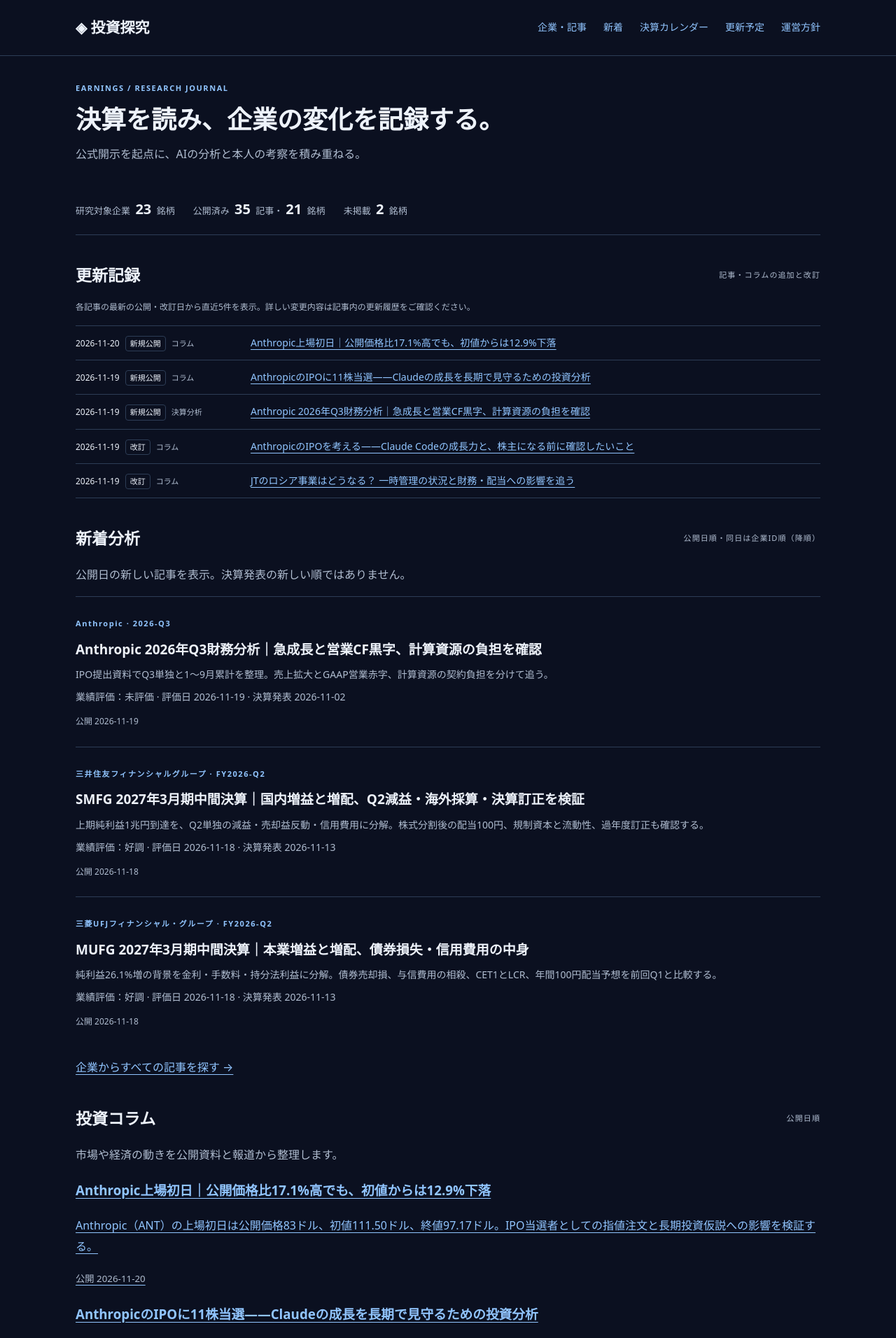
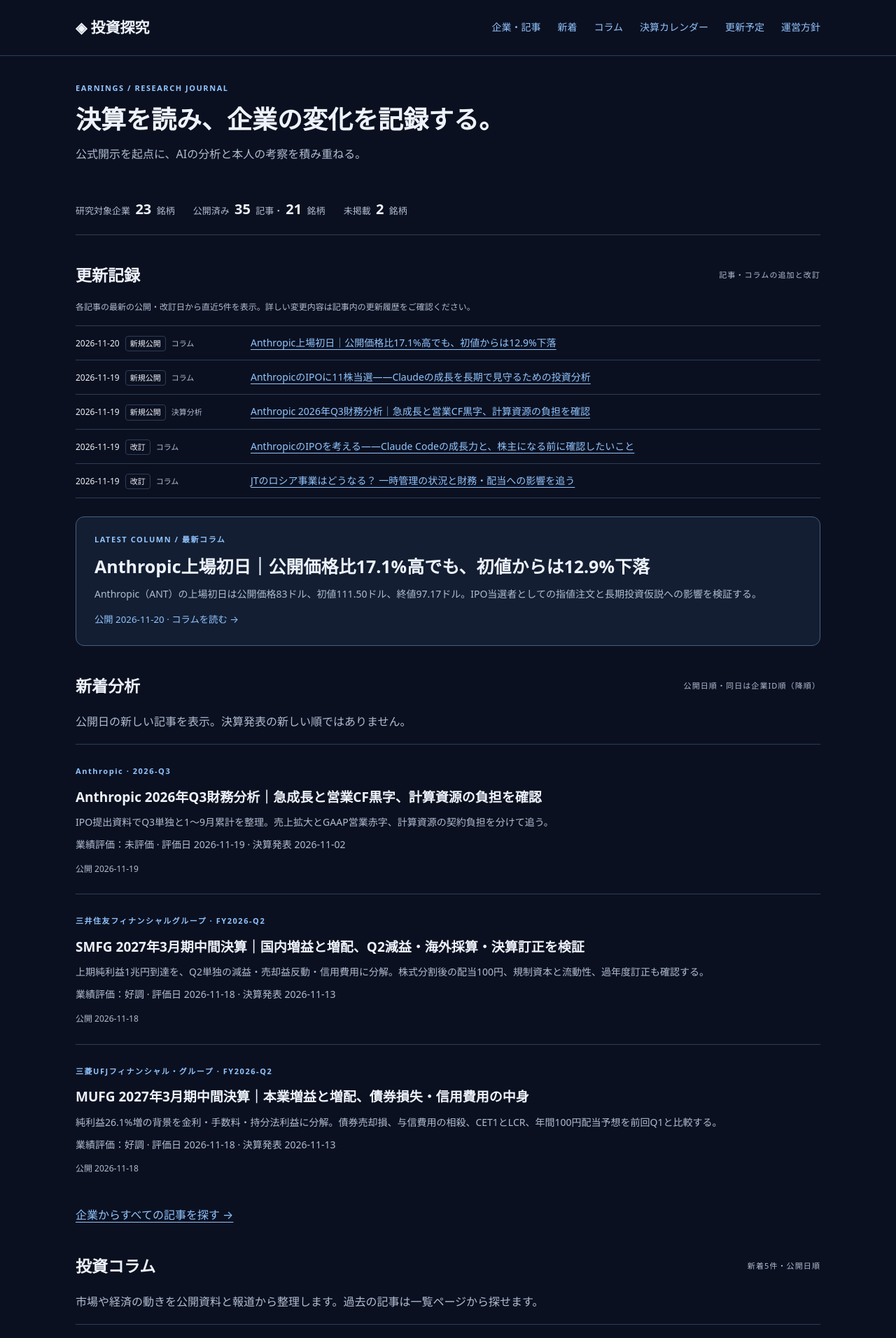
Before and after one commit to nick-shu3/investment-tankyu, a Jekyll site: the page built from index.html, in a window 1280 px wide. Shown: the top 1912 px of the page at 70% size. Built offline with Jekyll 4.4.1, drawn with Linux system fonts in a browser that asks for light colours; some of the changed text lies outside the part shown.

Commit message:
トップページから投資コラムへの導線を改善 (#56)
* Improve column navigation: index.html

* Improve column navigation: _layouts/default.html

* Improve column navigation: style.css

* Add full investment columns archive

```diff
--- a/_layouts/default.html
+++ b/_layouts/default.html
@@ -1,2 +1,2 @@
 <!doctype html>
-<html lang="ja"><head><meta charset="utf-8"><meta name="viewport" content="width=device-width,initial-scale=1"><meta name="description" content="{{ page.description | default: page.summary | default: site.description | default: site.title | escape }}"><title>{{ page.title | default: site.title | escape }}｜投資探究</title><link rel="stylesheet" href="{{ '/style.css' | relative_url }}?v={{ site.time | date: '%s' }}"></head><body><a class="skip-link" href="#main">本文へ移動</a><header class="site-header"><div class="wrap nav"><a class="brand" href="{{ '/' | relative_url }}">◈ 投資探究</a><nav aria-label="メインナビゲーション"><a href="{{ '/companies.html' | relative_url }}">企業・記事</a><a href="{{ '/#archive' | relative_url }}">新着</a><a href="{{ '/#calendar' | relative_url }}">決算カレンダー</a><a href="{{ '/#planned' | relative_url }}">更新予定</a><a href="{{ '/#policy' | relative_url }}">運営方針</a></nav></div></header>{{ content }}<footer class="footer"><div class="wrap"><strong>投資探究</strong><p>公開資料に基づく個人研究記録。投資勧誘・売買推奨ではありません。</p><a href="{{ '/' | relative_url }}">トップへ戻る ↑</a></div></footer><script>document.querySelectorAll(".article-body table").forEach(function(t){if(t.scrollWidth>t.clientWidth){t.tabIndex=0;t.setAttribute("aria-label","数表。横にスクロールできます");}});</script></body></html>
+<html lang="ja"><head><meta charset="utf-8"><meta name="viewport" content="width=device-width,initial-scale=1"><meta name="description" content="{{ page.description | default: page.summary | default: site.description | default: site.title | escape }}"><title>{{ page.title | default: site.title | escape }}｜投資探究</title><link rel="stylesheet" href="{{ '/style.css' | relative_url }}?v={{ site.time | date: '%s' }}"></head><body><a class="skip-link" href="#main">本文へ移動</a><header class="site-header"><div class="wrap nav"><a class="brand" href="{{ '/' | relative_url }}">◈ 投資探究</a><nav aria-label="メインナビゲーション"><a href="{{ '/companies.html' | relative_url }}">企業・記事</a><a href="{{ '/#archive' | relative_url }}">新着</a><a href="{{ '/columns.html' | relative_url }}">コラム</a><a href="{{ '/#calendar' | relative_url }}">決算カレンダー</a><a href="{{ '/#planned' | relative_url }}">更新予定</a><a href="{{ '/#policy' | relative_url }}">運営方針</a></nav></div></header>{{ content }}<footer class="footer"><div class="wrap"><strong>投資探究</strong><p>公開資料に基づく個人研究記録。投資勧誘・売買推奨ではありません。</p><a href="{{ '/' | relative_url }}">トップへ戻る ↑</a></div></footer><script>document.querySelectorAll(".article-body table").forEach(function(t){if(t.scrollWidth>t.clientWidth){t.tabIndex=0;t.setAttribute("aria-label","数表。横にスクロールできます");}});</script></body></html>
--- /dev/null
+++ b/columns.html
@@ -0,0 +1,12 @@
+---
+layout: default
+title: 投資コラム一覧
+description: 投資探究で公開している投資コラムの一覧。公開日順で過去記事まで探せます。
+---
+<main id="main" class="wrap home">
+  <section class="intro"><p class="eyebrow">INVESTMENT COLUMNS / ARCHIVE</p><h1>投資コラム一覧</h1><p class="muted">市場・経済・企業ニュースを公開資料と報道から整理したコラムです。公開日の新しい順に掲載しています。</p><p><a href="{{ '/' | relative_url }}">← トップページへ戻る</a></p></section>
+  {% assign columns = site.columns | sort: 'published' | reverse %}
+  <section aria-labelledby="all-columns-title"><div class="section-head"><h2 id="all-columns-title">すべてのコラム</h2><span class="muted">{{ columns.size }} 件</span></div>
+  {% for column in columns %}<a class="column-item" href="{{ column.url | relative_url }}"><h3>{{ column.title | escape }}</h3><p>{{ column.summary | escape }}</p><small>公開 {{ column.published | escape }}</small></a>{% endfor %}
+  </section>
+</main>
--- a/index.html
+++ b/index.html
@@ -10,8 +10,16 @@ description: 公式資料を起点に、企業の成長・利益・資金の変
 <section class="intro"><p class="eyebrow">EARNINGS / RESEARCH JOURNAL</p><h1>決算を読み、企業の変化を記録する。</h1><p class="muted">公式開示を起点に、AIの分析と本人の考察を積み重ねる。</p></section>
 <div class="counts"><span>研究対象企業 <strong>{{ site.data.companies.size }}</strong> 銘柄</span><span>公開済み <strong>{{ articles.size }}</strong> 記事・<strong>{{ published_companies }}</strong> 銘柄</span><span>未掲載 <strong>{{ planned }}</strong> 銘柄</span></div>
 {% include recent-updates.html %}
+{% assign columns = site.columns | sort: 'published' | reverse %}
+{% assign latest_column = columns | first %}
+{% if latest_column %}
+<section class="latest-column" aria-labelledby="latest-column-title">
+  <p class="eyebrow">LATEST COLUMN / 最新コラム</p>
+  <a href="{{ latest_column.url | relative_url }}" class="latest-column-link"><h2 id="latest-column-title">{{ latest_column.title | escape }}</h2><p>{{ latest_column.summary | escape }}</p><small>公開 {{ latest_column.published | escape }} · コラムを読む →</small></a>
+</section>
+{% endif %}
 <section id="archive"><div class="section-head"><h2>新着分析</h2><span class="muted">公開日順・同日は企業ID順（降順）</span></div><p class="muted">公開日の新しい記事を表示。決算発表の新しい順ではありません。</p>{% for article in articles limit:3 %}{% assign company = site.data.companies | where: 'id', article.company_id | first %}<a class="archive-item" href="{{ article.url | relative_url }}"><span class="eyebrow">{{ company.name | escape }} · {{ article.period | escape }}</span><h3>{{ article.title | escape }}</h3><p>{{ article.summary | escape }}</p><p class="muted">業績評価：{{ article.rating | default: '未評価' | escape }} · 評価日 {{ article.rating_date | escape }} · 決算発表 {{ article.announcement | escape }}</p><small>公開 {{ article.published | escape }}</small></a>{% endfor %}<p><a href="{{ '/companies.html' | relative_url }}">企業からすべての記事を探す →</a></p></section>
-<section id="columns"><div class="section-head"><h2>投資コラム</h2><span class="muted">公開日順</span></div><p class="muted">市場や経済の動きを公開資料と報道から整理します。</p>{% assign columns = site.columns | sort: 'published' | reverse %}{% for column in columns %}<a class="column-item" href="{{ column.url | relative_url }}"><h3>{{ column.title | escape }}</h3><p>{{ column.summary | escape }}</p><small>公開 {{ column.published | escape }}</small></a>{% endfor %}</section>
+<section id="columns"><div class="section-head"><h2>投資コラム</h2><span class="muted">新着5件・公開日順</span></div><p class="muted">市場や経済の動きを公開資料と報道から整理します。過去の記事は一覧ページから探せます。</p>{% for column in columns limit:5 %}<a class="column-item" href="{{ column.url | relative_url }}"><h3>{{ column.title | escape }}</h3><p>{{ column.summary | escape }}</p><small>公開 {{ column.published | escape }}</small></a>{% endfor %}<p><a class="button" href="{{ '/columns.html' | relative_url }}">投資コラムをすべて見る →</a></p></section>
 {% include earnings-calendar.html %}
 <section id="companies"><div class="section-head"><h2>企業から探す</h2></div><p>企業ごとに、最新の分析と過去の決算記事を確認できます。</p><p><a class="button" href="{{ '/companies.html' | relative_url }}">研究対象企業・決算履歴を見る →</a></p></section>
 {% assign spacex_articles = articles | where: 'company_id', 'spacex' %}{% assign featured = spacex_articles | sort: 'announcement' | reverse | first %}{% if featured %}<section class="feature spotlight" aria-labelledby="feature-title"><div class="feature-heading"><p class="eyebrow">SPACEX / 注目分析</p><span class="tag">{{ featured.period | escape }}</span></div><h2 id="feature-title">{{ featured.title | escape }}</h2><ul class="takeaways">{% for item in featured.conclusions %}<li>{{ item | escape }}</li>{% endfor %}</ul><div class="feature-foot"><a class="button" href="{{ featured.url | relative_url }}">決算分析を読む →</a><p class="muted">決算発表 {{ featured.announcement | escape }} · 改訂 {{ featured.updated | default: featured.published | escape }} · 株価評価：未実施</p></div></section>{% endif %}
```
Also changed, not shown: style.css.
